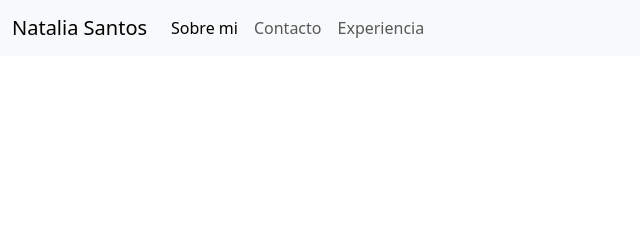
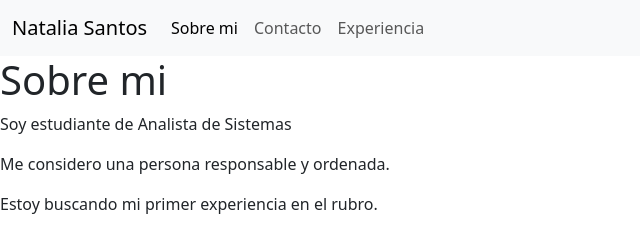
Before and after one commit to natalia-santos-82/portafolio-natalia, a plain HTML site: page index.html in a window 1280 px wide. Shown: the whole page, without its empty margins (0-640 px from the left). Drawn offline with nearby package versions, Linux system fonts and the light colour scheme.

Commit message:
modificar style

```diff
--- a/index.html
+++ b/index.html
@@ -31,6 +31,11 @@
           </div>
         </div>
       </nav>
+      <h1>Sobre mi</h1>
+      <p>Soy estudiante de Analista de Sistemas</p>
+      <p>Me considero una persona responsable y ordenada.</p>
+      <p>Estoy buscando mi primer experiencia en el rubro.</p>
+
 
 </body>
 </html>
--- /dev/null
+++ b/style.css
@@ -0,0 +1,7 @@
+body {
+    margin: 0;
+    height: 100vh; /* altura completa de la ventana */
+    display: flex;
+    justify-content: center; /* centra horizontalmente */
+    align-items: center;     /* centra verticalmente */
+  }
```
Also changed, not shown: SobreMi.html (+3 -2 lines), experiencia.html (+1 -1 lines).
